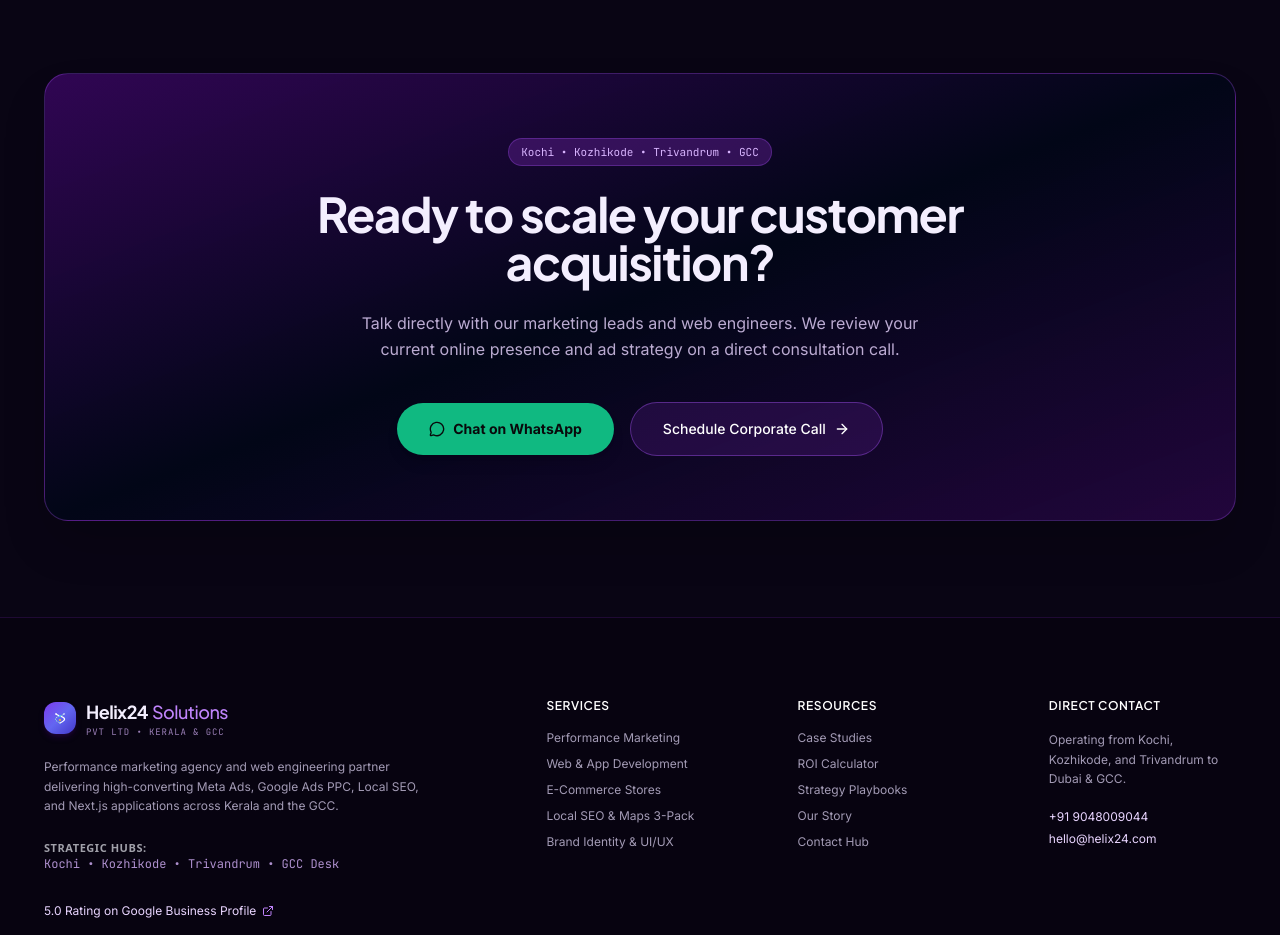
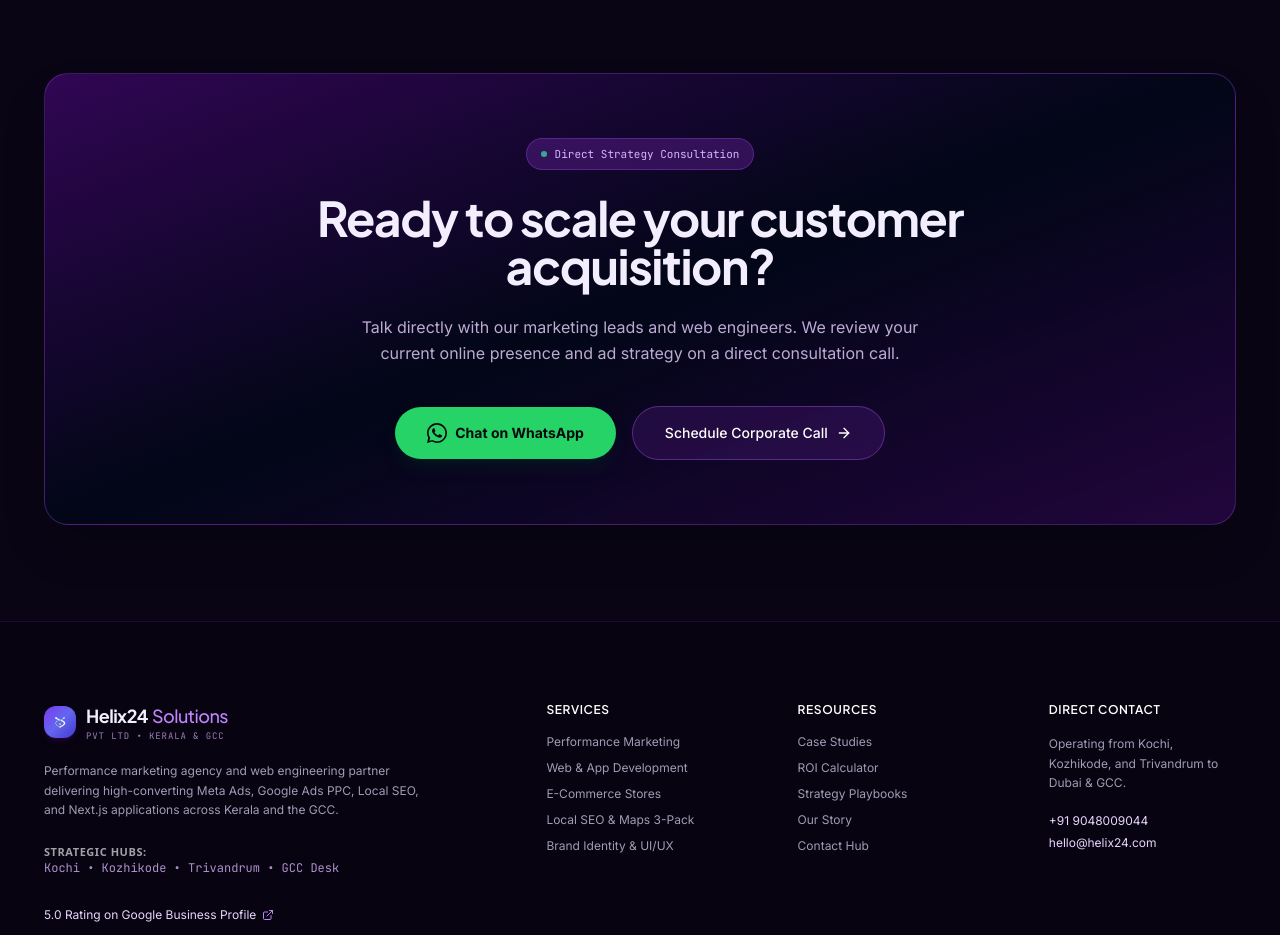
Before and after one commit to helix24dev/helix24web, a Next.js app in the folder frontend/: page / in a window 1280 px wide. Shown: the part 3620-4555 px from the top of the page. Built offline with nearby package versions, Linux system fonts and the light colour scheme.

Commit message:
feat(cta): add official WhatsApp SVG icon to bottom CTA banner and blog CTAs

```diff
--- a/frontend/src/app/blog/[slug]/page.tsx
+++ b/frontend/src/app/blog/[slug]/page.tsx
@@ -13,6 +13,7 @@
   MapPin,
   Building2
 } from 'lucide-react';
+import WhatsAppIcon from '@/components/WhatsAppIcon';
 import { getAllBlogPosts, getBlogPostBySlug } from '@/data/blogPosts';
 
 interface BlogPostPageProps {
@@ -291,9 +292,9 @@
             href="https://wa.me/919048009044?text=Hi%20Helix24,%20I%20read%20your%20blog%20article%20and%20would%20like%20a%20strategy%20consultation."
             target="_blank"
             rel="noopener noreferrer"
-            className="inline-flex items-center gap-2 px-6 py-3.5 rounded-full bg-emerald-500 hover:bg-emerald-400 text-black font-bold text-xs uppercase tracking-wider transition-all shadow-lg shrink-0"
+            className="inline-flex items-center gap-2 px-6 py-3.5 rounded-full bg-[#25D366] hover:bg-[#20bd5a] text-zinc-950 font-bold text-xs uppercase tracking-wider transition-all shadow-lg shrink-0"
           >
-            <MessageCircle className="w-4 h-4" />
+            <WhatsAppIcon className="w-4 h-4 fill-zinc-950 shrink-0" />
             <span>Chat on WhatsApp</span>
           </a>
         </section>
--- a/frontend/src/app/page.tsx
+++ b/frontend/src/app/page.tsx
@@ -15,6 +15,7 @@
 } from 'lucide-react';
 import ProofMetricsStrip from '@/components/ProofMetricsStrip';
 import TechEcosystemStrip from '@/components/TechEcosystemStrip';
+import WhatsAppIcon from '@/components/WhatsAppIcon';
 
 export default function HomePage() {
   const selectedWorks = [
@@ -342,8 +343,9 @@
       {/* Direct Call to Action */}
       <section className="px-6 max-w-[1240px] mx-auto">
         <div className="cta-banner p-10 sm:p-16 rounded-3xl bg-gradient-to-br from-purple-950/80 via-slate-950 to-purple-950/50 border border-purple-500/30 text-center space-y-6 shadow-2xl">
-          <div className="cta-badge inline-flex items-center gap-2 px-3 py-1 rounded-full bg-purple-900/50 border border-purple-500/30 text-[11px] font-mono text-purple-300">
-            <span>Kochi • Kozhikode • Trivandrum • GCC</span>
+          <div className="cta-badge inline-flex items-center gap-2 px-3.5 py-1.5 rounded-full bg-purple-900/50 border border-purple-500/30 text-[11px] font-mono text-purple-300">
+            <span className="w-1.5 h-1.5 rounded-full bg-emerald-400 animate-pulse"></span>
+            <span>Direct Strategy Consultation</span>
           </div>
 
           <h2 className="text-3xl sm:text-5xl font-extrabold tracking-tight text-white max-w-2xl mx-auto font-heading">
@@ -359,9 +361,9 @@
               href="https://wa.me/919048009044?text=Hi%20Helix24,%20I%20would%20like%20to%20discuss%20a%20strategy%20consultation%20for%20my%20business."
               target="_blank"
               rel="noopener noreferrer"
-              className="inline-flex items-center gap-2 px-8 py-4 rounded-full bg-emerald-500 hover:bg-emerald-400 text-zinc-950 font-bold text-sm transition-all shadow-lg"
+              className="inline-flex items-center gap-2 px-8 py-4 rounded-full bg-[#25D366] hover:bg-[#20bd5a] text-zinc-950 font-bold text-sm transition-all shadow-lg shadow-emerald-950/40 hover:-translate-y-0.5 active:scale-95"
             >
-              <MessageCircle className="w-4 h-4" />
+              <WhatsAppIcon className="w-5 h-5 fill-zinc-950 shrink-0" />
               <span>Chat on WhatsApp</span>
             </a>
 
--- a/frontend/src/components/FloatingActions.tsx
+++ b/frontend/src/components/FloatingActions.tsx
@@ -2,6 +2,7 @@
 
 import { useState, useEffect } from 'react';
 import { ArrowUp } from 'lucide-react';
+import WhatsAppIcon from '@/components/WhatsAppIcon';
 
 export default function FloatingActions() {
   const [showScrollTop, setShowScrollTop] = useState(false);
@@ -47,15 +48,7 @@
         </span>
 
         {/* Official WhatsApp Vector Icon */}
-        <svg
-          xmlns="http://www.w3.org/2000/svg"
-          viewBox="0 0 24 24"
-          className="w-5 h-5 fill-white shrink-0 group-hover:scale-110 transition-transform"
-          aria-hidden="true"
-        >
-          <path d="M17.472 14.382c-.297-.149-1.758-.867-2.03-.967-.273-.099-.471-.148-.67.15-.197.297-.767.966-.94 1.164-.173.199-.347.223-.644.075-.297-.15-1.255-.463-2.39-1.475-.883-.788-1.48-1.761-1.653-2.059-.173-.297-.018-.458.13-.606.134-.133.298-.347.446-.521.151-.172.2-.296.3-.495.099-.198.05-.372-.025-.521-.075-.148-.669-1.611-.916-2.206-.242-.579-.487-.501-.669-.51l-.57-.01c-.198 0-.52.074-.792.372s-1.04 1.016-1.04 2.479 1.065 2.876 1.213 3.074c.149.198 2.095 3.2 5.076 4.487.709.306 1.263.489 1.694.626.712.226 1.36.194 1.872.118.571-.085 1.758-.719 2.006-1.413.248-.695.248-1.29.173-1.414-.074-.124-.272-.198-.57-.347z" />
-          <path d="M12 0C5.373 0 0 5.373 0 12c0 2.119.554 4.108 1.523 5.834L0 24l6.326-1.655C8.002 23.364 9.944 24 12 24c6.627 0 12-5.373 12-12S18.627 0 12 0zm0 22c-1.84 0-3.567-.492-5.064-1.353l-.363-.208-3.757.983.999-3.664-.23-.367C2.65 15.86 2 13.998 2 12c0-5.514 4.486-10 10-10s10 4.486 10 10-4.486 10-10 10z" />
-        </svg>
+        <WhatsAppIcon className="w-5 h-5 fill-white shrink-0 group-hover:scale-110 transition-transform" />
 
         {/* Text Label */}
         <span className="font-heading tracking-tight text-white whitespace-nowrap">
--- /dev/null
+++ b/frontend/src/components/WhatsAppIcon.tsx
@@ -0,0 +1,16 @@
+import React from 'react';
+
+export default function WhatsAppIcon({ className = 'w-4 h-4' }: { className?: string }) {
+  return (
+    <svg
+      xmlns="http://www.w3.org/2000/svg"
+      viewBox="0 0 24 24"
+      fill="currentColor"
+      className={className}
+      aria-hidden="true"
+    >
+      <path d="M17.472 14.382c-.297-.149-1.758-.867-2.03-.967-.273-.099-.471-.148-.67.15-.197.297-.767.966-.94 1.164-.173.199-.347.223-.644.075-.297-.15-1.255-.463-2.39-1.475-.883-.788-1.48-1.761-1.653-2.059-.173-.297-.018-.458.13-.606.134-.133.298-.347.446-.521.151-.172.2-.296.3-.495.099-.198.05-.372-.025-.521-.075-.148-.669-1.611-.916-2.206-.242-.579-.487-.501-.669-.51l-.57-.01c-.198 0-.52.074-.792.372s-1.04 1.016-1.04 2.479 1.065 2.876 1.213 3.074c.149.198 2.095 3.2 5.076 4.487.709.306 1.263.489 1.694.626.712.226 1.36.194 1.872.118.571-.085 1.758-.719 2.006-1.413.248-.695.248-1.29.173-1.414-.074-.124-.272-.198-.57-.347z" />
+      <path d="M12 0C5.373 0 0 5.373 0 12c0 2.119.554 4.108 1.523 5.834L0 24l6.326-1.655C8.002 23.364 9.944 24 12 24c6.627 0 12-5.373 12-12S18.627 0 12 0zm0 22c-1.84 0-3.567-.492-5.064-1.353l-.363-.208-3.757.983.999-3.664-.23-.367C2.65 15.86 2 13.998 2 12c0-5.514 4.486-10 10-10s10 4.486 10 10-4.486 10-10 10z" />
+    </svg>
+  );
+}
```
